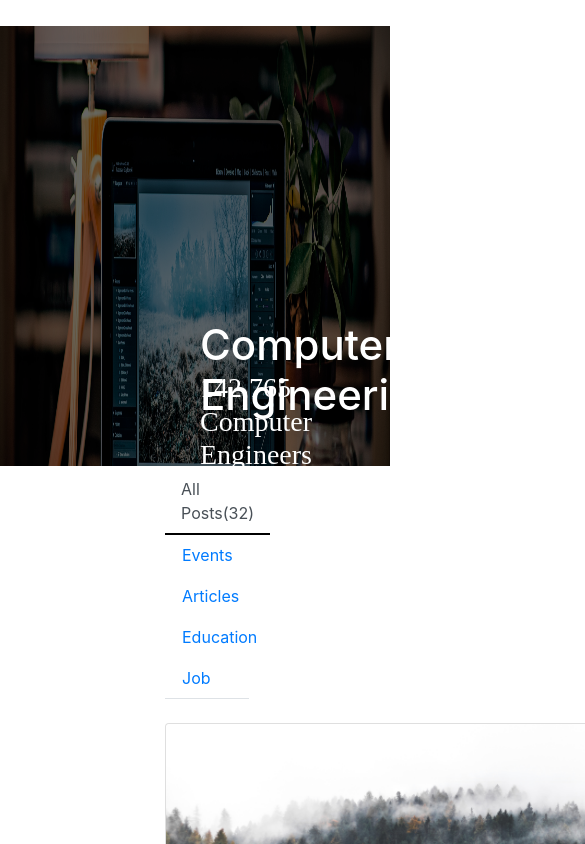
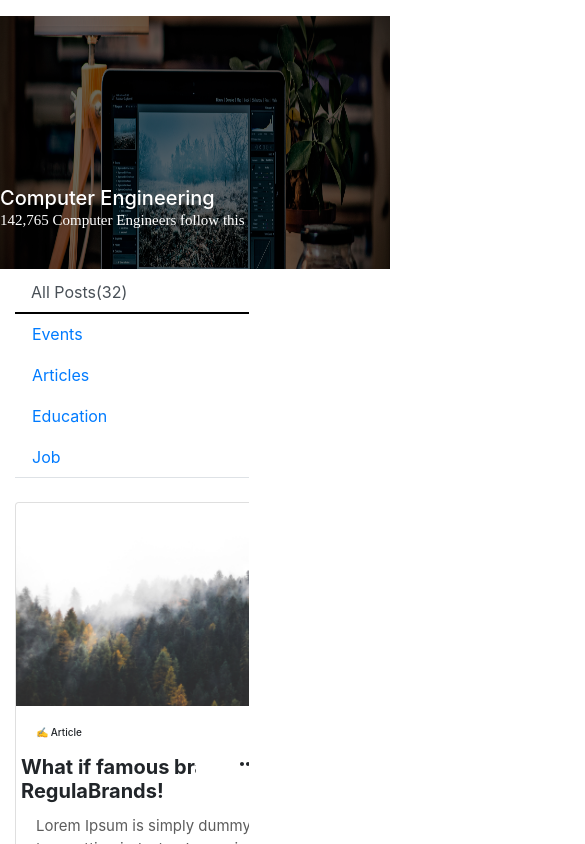
Before and after one commit to dimpalshetty/atgweb, a React (Create React App) app: page / in a window 390 px wide. Shown: the top 844 px of the page, 585 px wide, since content can reach past the window. Built offline with nearby package versions, Linux system fonts and the light colour scheme.

Commit message:
issues in responsiveness

```diff
--- a/package.json
+++ b/package.json
@@ -15,6 +15,7 @@
     "react-bootstrap-tabs-styled": "^3.0.1",
     "react-dom": "^17.0.2",
     "react-icons": "^4.2.0",
+    "react-responsive": "^8.2.0",
     "react-router-dom": "^5.2.0",
     "react-scripts": "4.0.3",
     "web-vitals": "^1.1.2"
--- a/src/App.css
+++ b/src/App.css
@@ -1,7 +1,16 @@
 * {
   margin: 0;
   padding: 0;
-  /* overflow-x: hidden; */
+
+}
+
+
+@media only screen and (max-width: 480px ) {
+  * {
+    overflow-x: hidden;
+    width: 100vw;
+
+  }
 }
 
 
--- a/src/components/body.css
+++ b/src/components/body.css
@@ -161,6 +161,43 @@
   }
 
 
+  @media only screen and (max-width: 480px ) {
+
+    .btn-group{
+      display: none;
+    }
+
+    .btn-primary{
+      display: none;
+    }
+
+    .All {
+      display: none;
+
+    }
+
+    .PostLink {
+      padding-left: 0px !important;
+
+
+    }
+
+    .col-sm {
+      display: none;
+    }
+
+
+
+
+
+
+
+
+
+
+  }
+
+
 
 
   .feed {
--- a/src/components/body.js
+++ b/src/components/body.js
@@ -13,6 +13,7 @@
 import Card from 'react-bootstrap/Card';
 import Button from 'react-bootstrap/Button';
 import MoreHorizIcon from '@material-ui/icons/MoreHoriz';
+import MediaQuery from 'react-responsive'
 
 
 
@@ -28,18 +29,20 @@
         <div class="col col-auto" >
           <div className="feed">
             <div className="PostLink">
+
               <Tabs
                 id="controlled-tab-example "
                 className="hello"
                 activeKey={key}
                 onSelect={(k) => setKey(k)}
               >
-                <Tab eventKey="home" title="All Posts(32)">
+
+                <Tab eventKey="home" title="All Posts(32)" id="cards">
                   <br />
-                  <Card style={{ width: '40rem' }}>
+                  <Card className="postCard" style={{ width: '40rem', objectFit: 'cover' }}>
                     <Card.Img variant="top" src={Card1} />
                     <Card.Body>
-                      <Card.Title style={{ fontSize: 10 }}>✍️ Article</Card.Title>
+                      <Card.Title style={{ fontSize: 10 }}>✍️ Article </Card.Title>
                       <div class="row row-xs">
                         <div>
                           <Card.Title style={{ paddingTop: 5, width: 500, fontWeight: 700, }} >What if famous brands had regular fonts? Meet RegulaBrands!</Card.Title> </div>
@@ -50,14 +53,17 @@
                       </Card.Text>
                       <div class="container">
                       <div class="row" >
-                      <img src={Profile} className="profile" />
+                      {/* <img src={Profile} className="profile" /> */}
                       <h2>he</h2> </div> </div>
                     </Card.Body>
                   </Card>
+
                 </Tab>
-                <Tab eventKey="profile" title="Events">
+
+                <Tab  className="All"  eventKey="profile" title="Events">
                   Hi
                 </Tab>
+
                 <Tab eventKey="articles" title="Articles">
                   Hi
                 </Tab>
--- a/src/components/header.css
+++ b/src/components/header.css
@@ -14,19 +14,38 @@
 }
 
 
-@media only screen and (max-width: 300px and ) {
+@media only screen and (max-width: 480px ) {
 
 
     .computerhead {
-        height: 50vh;
-        width: 50wv;
+        width: 100vw;
+        height: 30vh;
     }
+ .black{
+     margin-top: 0px !important;
+     height: 30vh !important;
 
+
+ }
 
 
     .container-fluid {
         padding-left: 0;
 
+    }
+
+    .CS {
+        text-align: left;
+       left: 0 !important;
+       top: 22vh !important;
+       font-size: 20px !important;
+
+    }
+
+    .info{
+        left: 0px !important;
+        font-size: 15px;
+        top: 25vh !important;
     }
 
 
```
Also changed, not shown: 1 other file (tests, documents, lock files or other folders).
